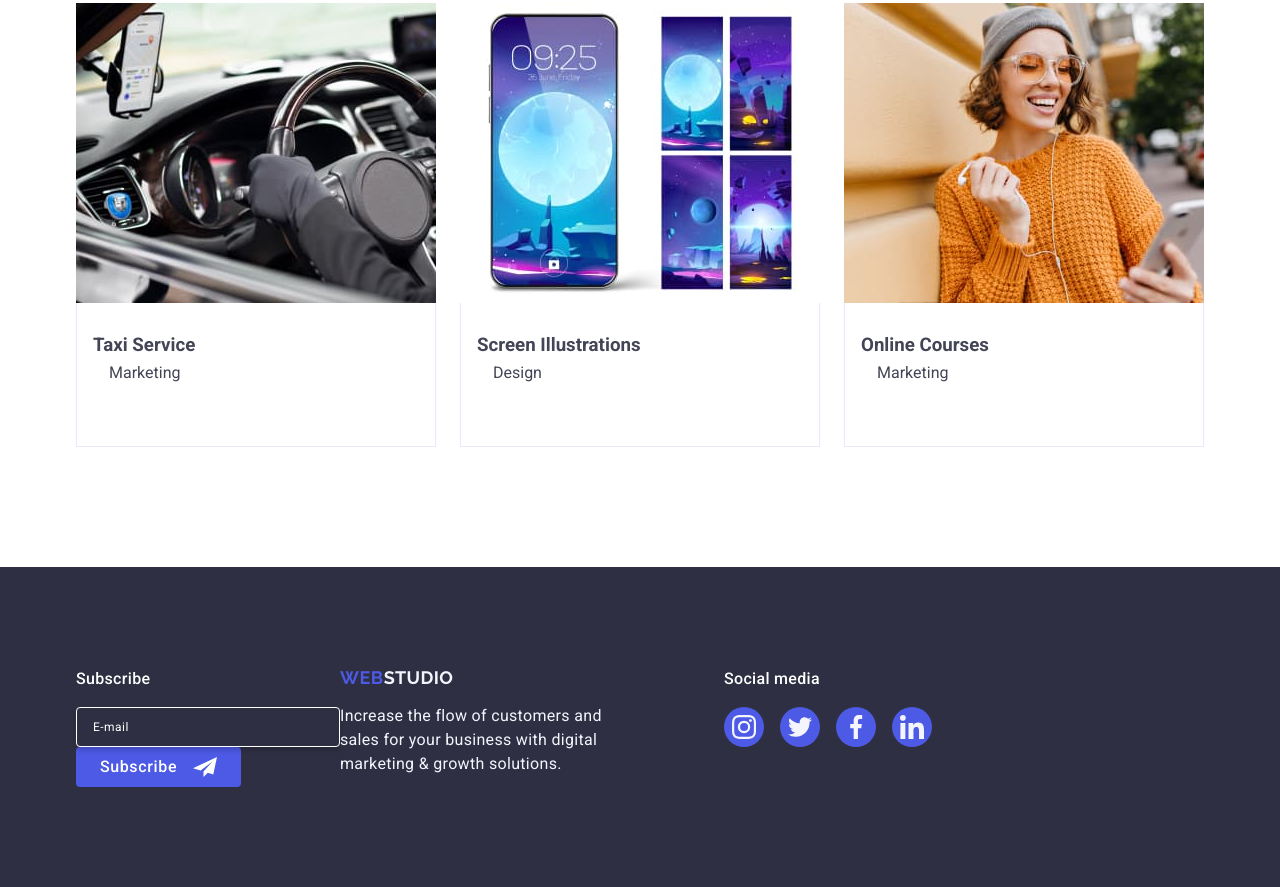
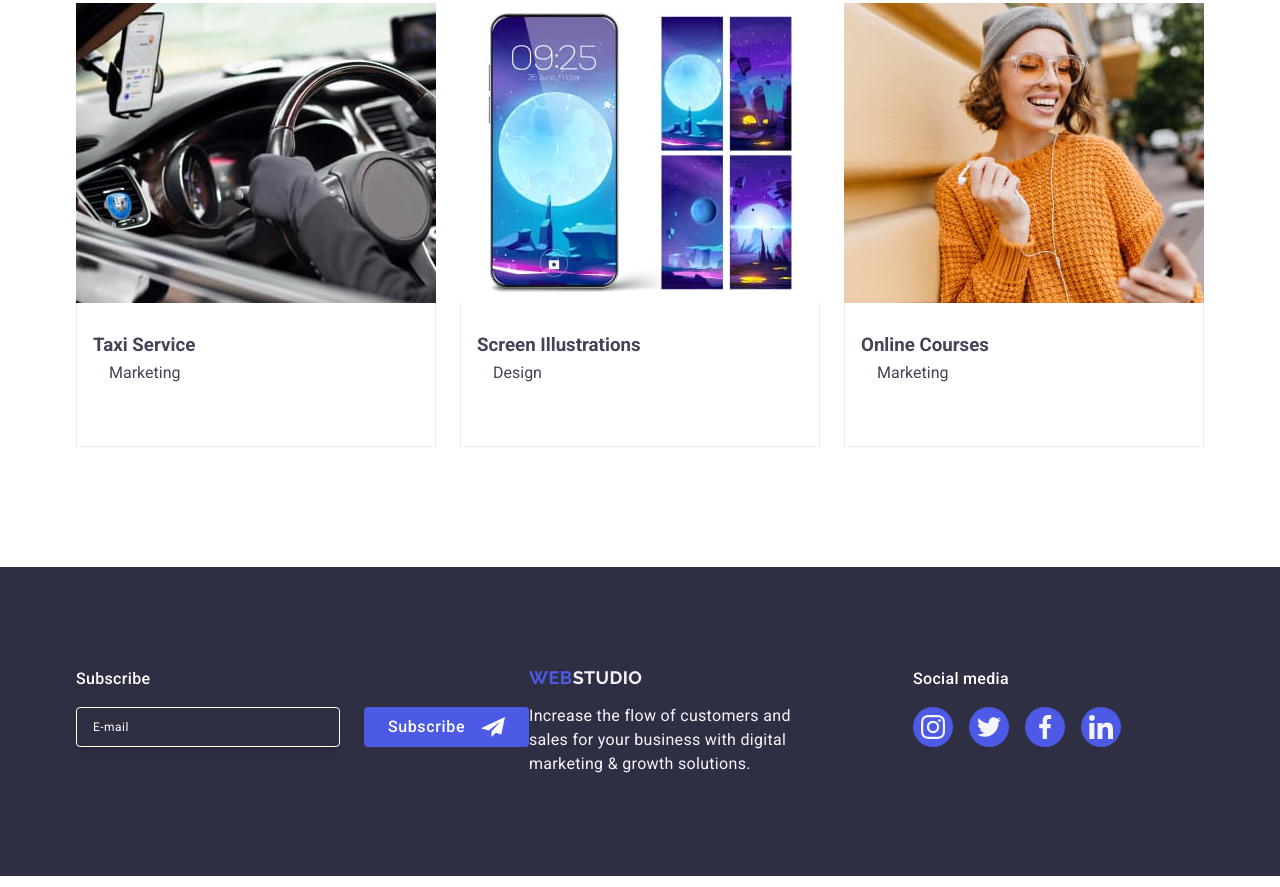
Before and after one commit to maks-frontend/goit-markup-hw-05, a plain HTML site: page index.html in a window 1280 px wide. Shown: the part 2647-3534 px from the top of the page. Drawn offline with nearby package versions, Linux system fonts and the light colour scheme.

Commit message:
change-hw-2

```diff
--- a/index.html
+++ b/index.html
@@ -403,7 +403,7 @@
     </main>
     <footer class="foot">
       <div class="footer-box container">
-        <div class="form-box">
+        <div class="window-box">
           <p class="footer-title">Subscribe</p>
           <form class="form-footer">
             <label class="form">
@@ -412,16 +412,15 @@
                 name="user_email"
                 type="email"
                 placeholder="E-mail" />
-              <button class="form-button" type="submit">
-                Subscribe
-                <svg class="button-icon" width="24" height="24">
-                  <use href="./images/icons.svg#icon-telegram-massage"></use>
-                </svg>
-              </button>
             </label>
+            <button class="form-button" type="submit">
+              Subscribe
+              <svg class="button-icon" width="24" height="24">
+                <use href="./images/icons.svg#icon-telegram-massage"></use>
+              </svg>
+            </button>
           </form>
         </div>
-
         <div class="footer-box-logo">
           <a class="footer-logo" href="./index.html"
             >Web<span class="f-logo">Studio</span></a
```
